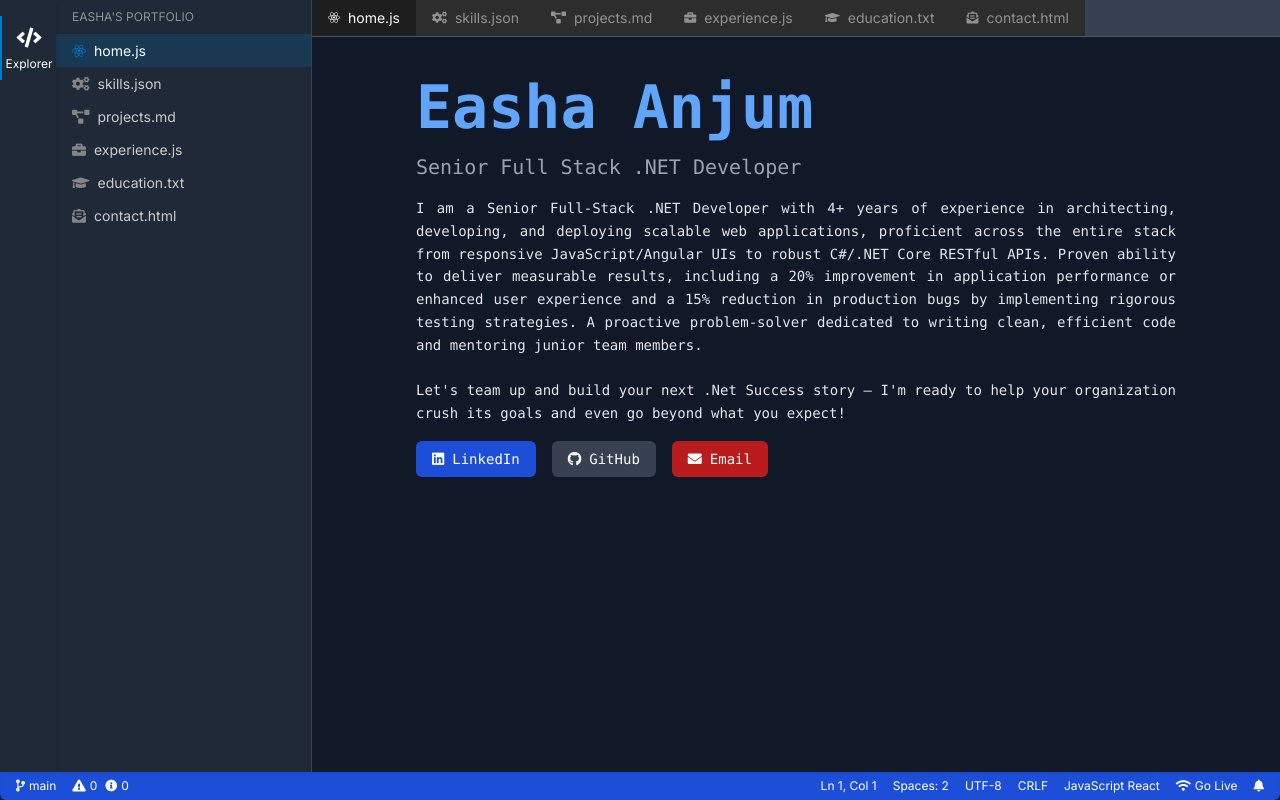
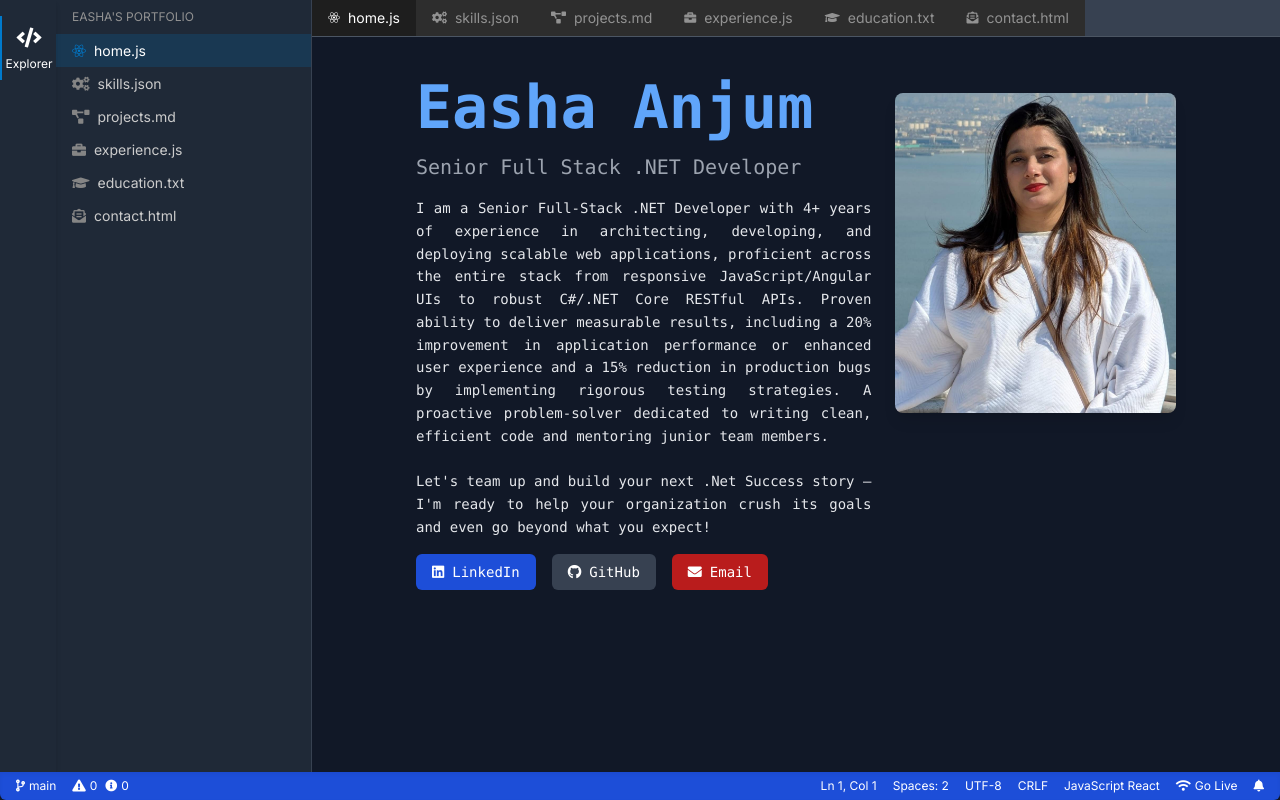
Before and after one commit to Esha41/Esha41.github.io, a plain HTML site: page index.html in a window 1280 px wide. Drawn offline with nearby package versions, Linux system fonts and the light colour scheme.

Commit message:
Update index.html

```diff
--- a/index.html
+++ b/index.html
@@ -303,6 +303,7 @@
         const resumeData = {
             name: "Easha Anjum",
             title: "Senior Full Stack .NET Developer",
+            profileImage: "myimage/eashapicture.jpeg",
             about: `I am a Senior Full-Stack .NET Developer with 4+ years of experience in architecting, developing, and deploying scalable web applications, proficient across the entire stack from responsive JavaScript/Angular UIs to robust C#/.NET Core RESTful APIs. Proven ability to deliver measurable results, including a 20% improvement in application performance or enhanced user experience and a 15% reduction in production bugs by implementing rigorous testing strategies. A proactive problem-solver dedicated to writing clean, efficient code and mentoring junior team members.
             </br> Let's team up and build your next .Net Success story – I'm ready to help your organization crush its goals and even go beyond what you expect!`,
             skills: {
@@ -479,7 +480,13 @@
                             </div>
 
 
-
+                            <div class="flex-shrink-0 ">
+                                <img
+                                    src="${resumeData.profileImage}"
+                                    alt="${resumeData.name}"
+                                    class="w-55 h-80 sm:w-63 sm:h-82 rounded-lg shadow-lg mt-4"
+                                />
+                            </div>
                         </div>
                     `;
                     break;
```
